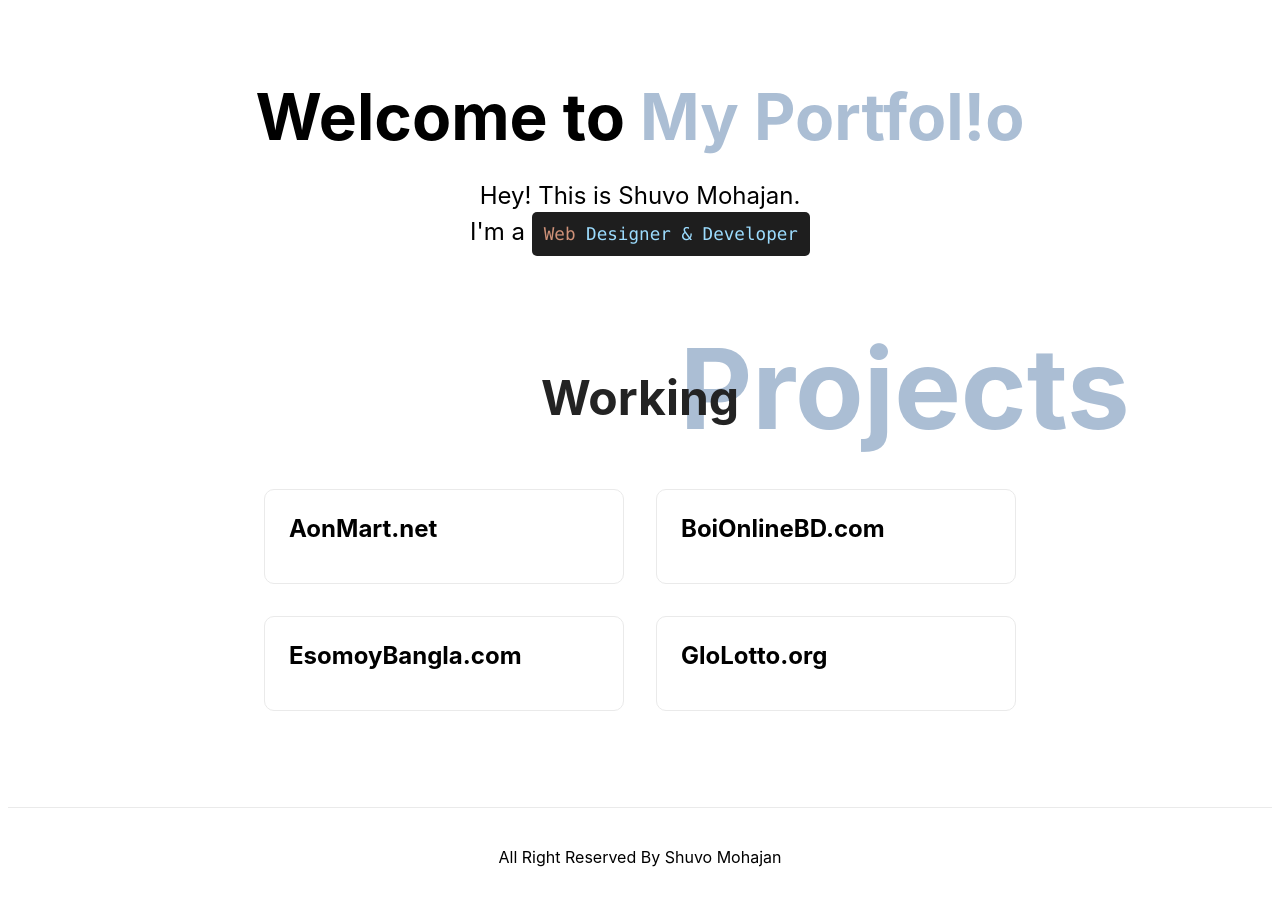
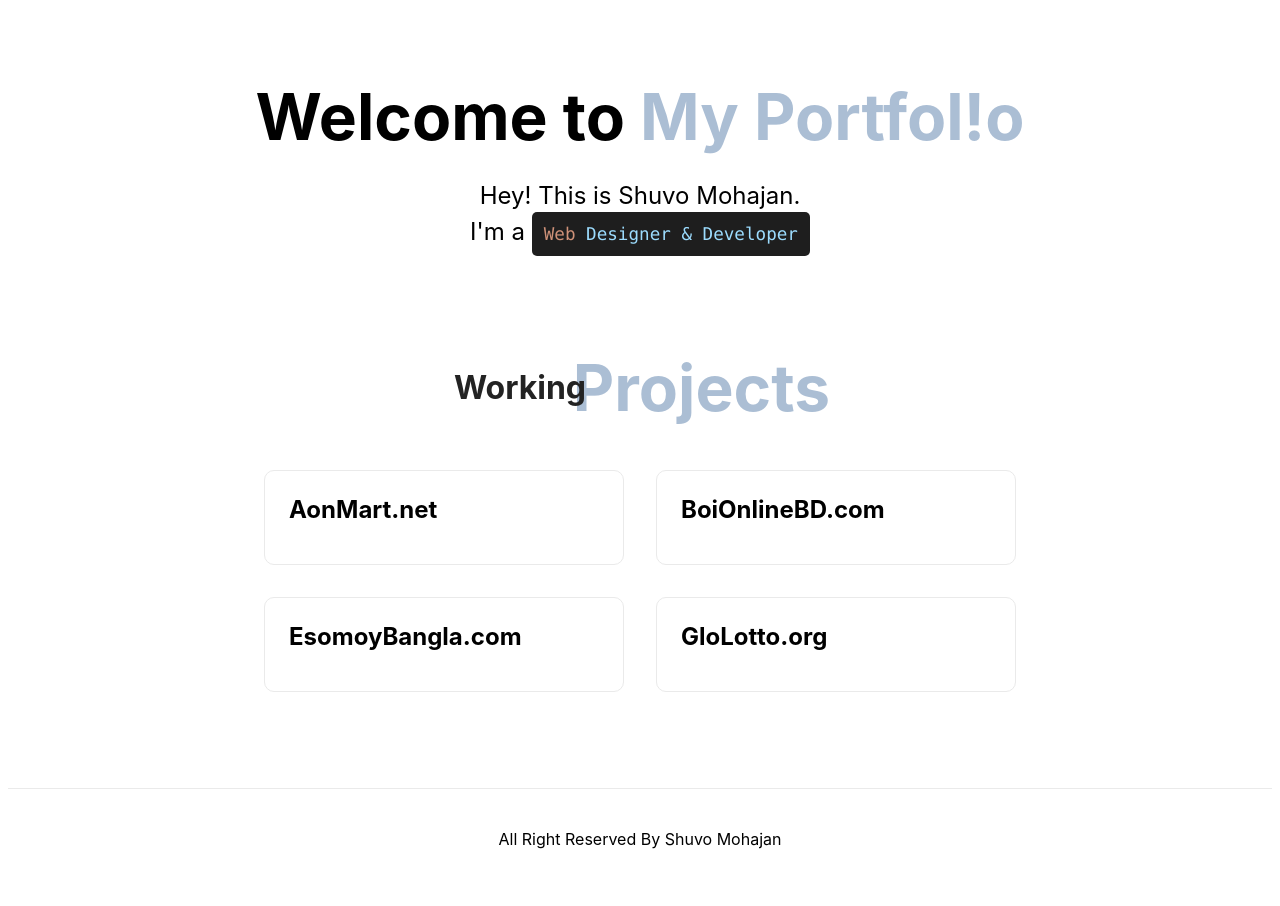
Before and after one commit to shuvomohajan/shuvomohajan.github.io, a Next.js app: page / in a window 1280 px wide. Built offline with nearby package versions, Linux system fonts and the light colour scheme.

Commit message:
project heading design change

```diff
--- a/styles/Home.module.css
+++ b/styles/Home.module.css
@@ -56,17 +56,17 @@
 .second_title {
   margin: 6rem 0 0;
   line-height: 1.15;
-  font-size: 3rem;
+  font-size: 2rem;
   position: relative;
   color: #232323;
+  left: -15%;
 }
 
-.title span,
 .second_title span {
-  font-size: 7rem;
+  font-size: 4rem;
   color: #abbed4;
   position: absolute;
-  left: 70%;
+  left: 90%;
   bottom: -50%;
   z-index: -1;
 }
```
